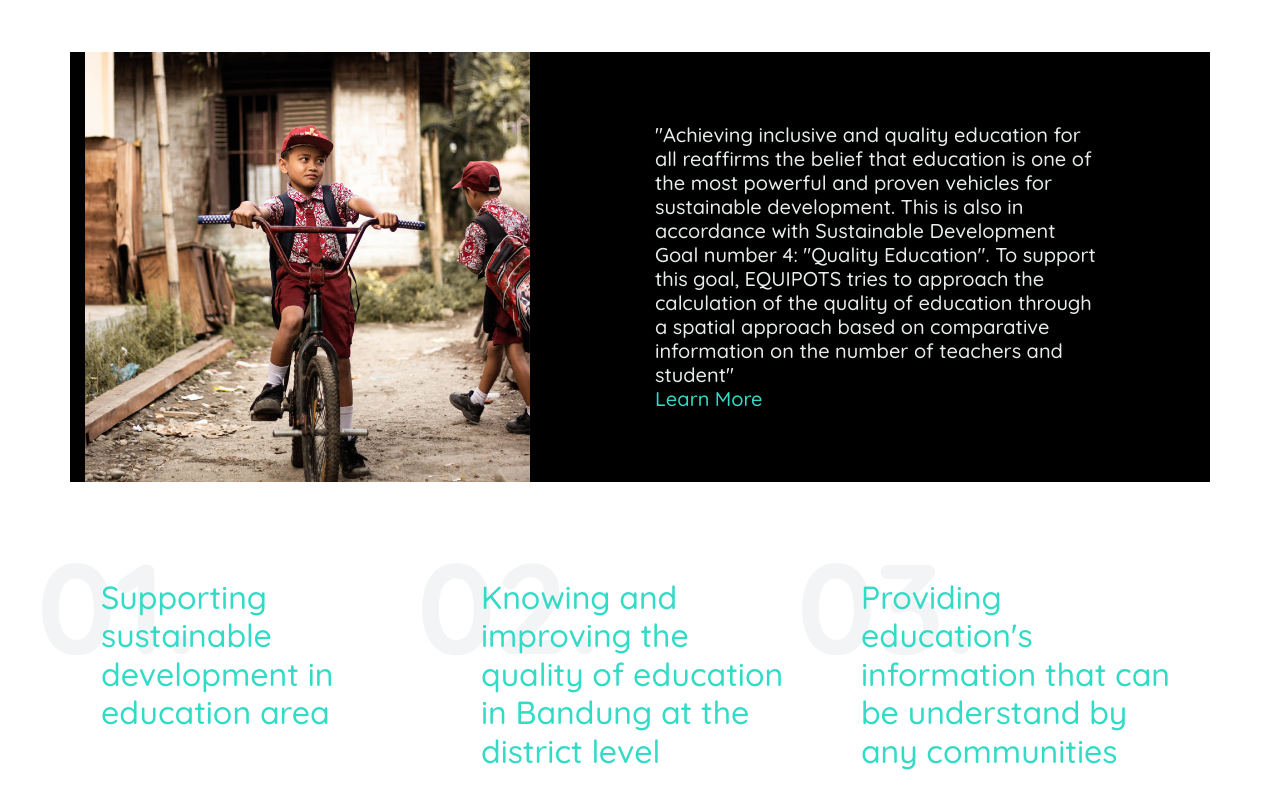
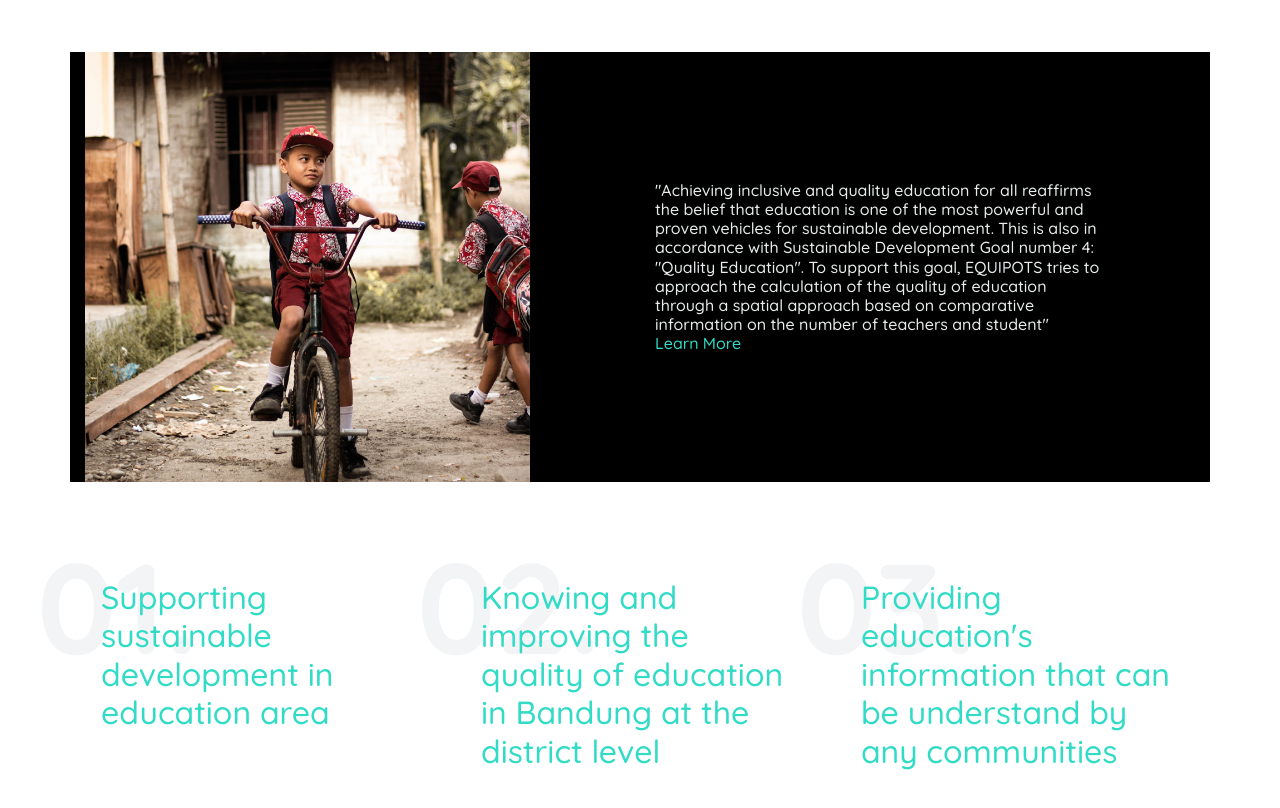
Before and after one commit to faisalanshory/bdgedu, a plain HTML site: page index.html in a window 1280 px wide. Shown: the part 1580-2388 px from the top of the page. Drawn offline with Linux system fonts and the light colour scheme; files whose address does not match are found by name.

Commit message:
Update index.html

```diff
--- a/index.html
+++ b/index.html
@@ -149,9 +149,9 @@
               </div>
               <div class="col-lg-1"></div>
               <div class="col-lg-5" class="d-flex align-items-center">
-                <h5 style="color: #e8ecec; margin-top: 4%; margin-bottom: 4%" ><span>"Achieving inclusive and quality education for all reaffirms the belief that education is one of the most powerful and proven vehicles for sustainable development. This is also in accordance with Sustainable Development Goal number 4: "Quality Education". To support this goal, EQUIPOTS tries to approach the calculation of the quality of education through a spatial approach based on comparative information on the number of teachers and student"
+                <h6 style="color: #e8ecec; margin-top: 8%; margin-bottom: 8%" ><span>"Achieving inclusive and quality education for all reaffirms the belief that education is one of the most powerful and proven vehicles for sustainable development. This is also in accordance with Sustainable Development Goal number 4: "Quality Education". To support this goal, EQUIPOTS tries to approach the calculation of the quality of education through a spatial approach based on comparative information on the number of teachers and student"
                 </span><br> <a href="background.html">Learn More</a>
-                </h5>
+                </h6>
 
               </div>
             </div>
```
